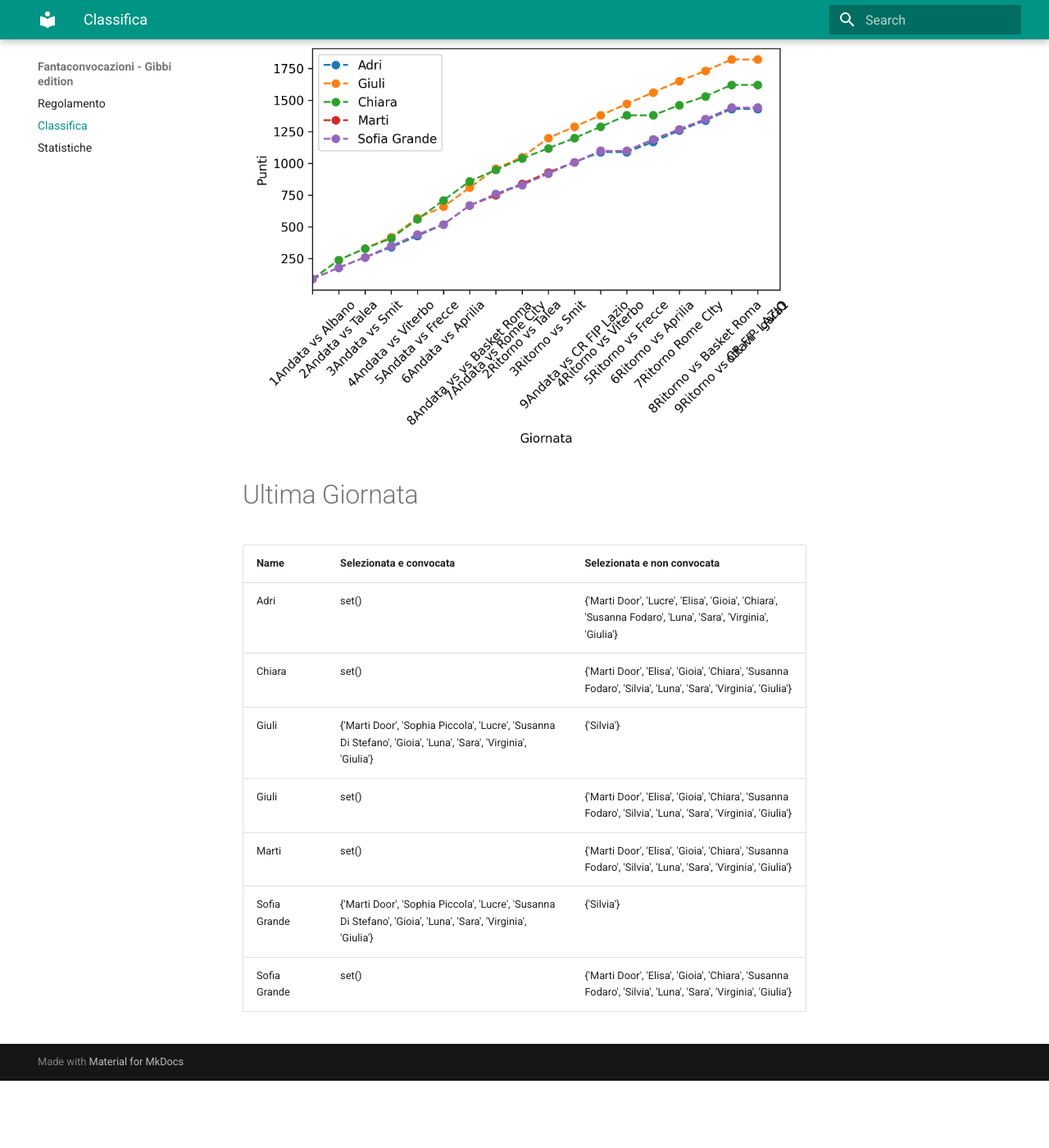
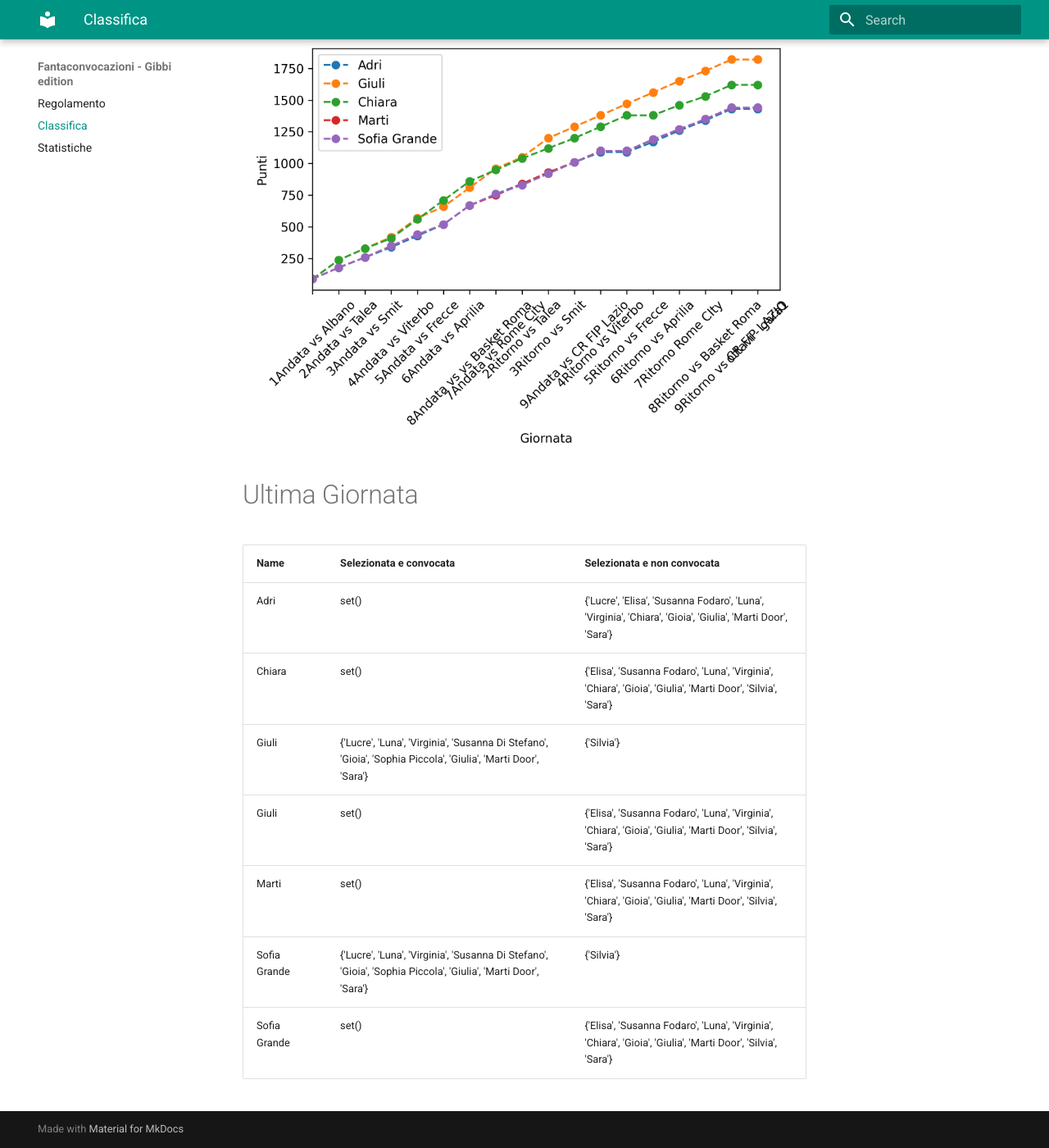
Before and after one commit to martinig94/fantagibbi, an MkDocs documentation site: the page built from docs/Classifica.md, in a window 1280 px wide and 1400 px high, scrolled down 565 px. Shown: the whole window at 82% size. Built offline with MkDocs 1.6.1 and Material for MkDocs 9.7.7, drawn with Linux system fonts in a browser that asks for light colours; before the commit the page ends 1883 px from its top, so only the background shows below that.

Commit message:
Auto-update from main.py

```diff
--- a/docs/Classifica.md
+++ b/docs/Classifica.md
@@ -18,11 +18,11 @@
 <!-- START_TABLE CORRECT -->
 | Name         | Selezionata e convocata                                                                                        | Selezionata e non convocata                                                                                  |
 |:-------------|:---------------------------------------------------------------------------------------------------------------|:-------------------------------------------------------------------------------------------------------------|
-| Adri         | set()                                                                                                          | {'Marti Door', 'Lucre', 'Elisa', 'Gioia', 'Chiara', 'Susanna Fodaro', 'Luna', 'Sara', 'Virginia', 'Giulia'}  |
-| Chiara       | set()                                                                                                          | {'Marti Door', 'Elisa', 'Gioia', 'Chiara', 'Susanna Fodaro', 'Silvia', 'Luna', 'Sara', 'Virginia', 'Giulia'} |
-| Giuli        | {'Marti Door', 'Sophia Piccola', 'Lucre', 'Susanna Di Stefano', 'Gioia', 'Luna', 'Sara', 'Virginia', 'Giulia'} | {'Silvia'}                                                                                                   |
-| Giuli        | set()                                                                                                          | {'Marti Door', 'Elisa', 'Gioia', 'Chiara', 'Susanna Fodaro', 'Silvia', 'Luna', 'Sara', 'Virginia', 'Giulia'} |
-| Marti        | set()                                                                                                          | {'Marti Door', 'Elisa', 'Gioia', 'Chiara', 'Susanna Fodaro', 'Silvia', 'Luna', 'Sara', 'Virginia', 'Giulia'} |
-| Sofia Grande | {'Marti Door', 'Sophia Piccola', 'Lucre', 'Susanna Di Stefano', 'Gioia', 'Luna', 'Sara', 'Virginia', 'Giulia'} | {'Silvia'}                                                                                                   |
-| Sofia Grande | set()                                                                                                          | {'Marti Door', 'Elisa', 'Gioia', 'Chiara', 'Susanna Fodaro', 'Silvia', 'Luna', 'Sara', 'Virginia', 'Giulia'} |
+| Adri         | set()                                                                                                          | {'Lucre', 'Elisa', 'Susanna Fodaro', 'Luna', 'Virginia', 'Chiara', 'Gioia', 'Giulia', 'Marti Door', 'Sara'}  |
+| Chiara       | set()                                                                                                          | {'Elisa', 'Susanna Fodaro', 'Luna', 'Virginia', 'Chiara', 'Gioia', 'Giulia', 'Marti Door', 'Silvia', 'Sara'} |
+| Giuli        | {'Lucre', 'Luna', 'Virginia', 'Susanna Di Stefano', 'Gioia', 'Sophia Piccola', 'Giulia', 'Marti Door', 'Sara'} | {'Silvia'}                                                                                                   |
+| Giuli        | set()                                                                                                          | {'Elisa', 'Susanna Fodaro', 'Luna', 'Virginia', 'Chiara', 'Gioia', 'Giulia', 'Marti Door', 'Silvia', 'Sara'} |
+| Marti        | set()                                                                                                          | {'Elisa', 'Susanna Fodaro', 'Luna', 'Virginia', 'Chiara', 'Gioia', 'Giulia', 'Marti Door', 'Silvia', 'Sara'} |
+| Sofia Grande | {'Lucre', 'Luna', 'Virginia', 'Susanna Di Stefano', 'Gioia', 'Sophia Piccola', 'Giulia', 'Marti Door', 'Sara'} | {'Silvia'}                                                                                                   |
+| Sofia Grande | set()                                                                                                          | {'Elisa', 'Susanna Fodaro', 'Luna', 'Virginia', 'Chiara', 'Gioia', 'Giulia', 'Marti Door', 'Silvia', 'Sara'} |
 <!-- END_TABLE CORRECT -->
```
